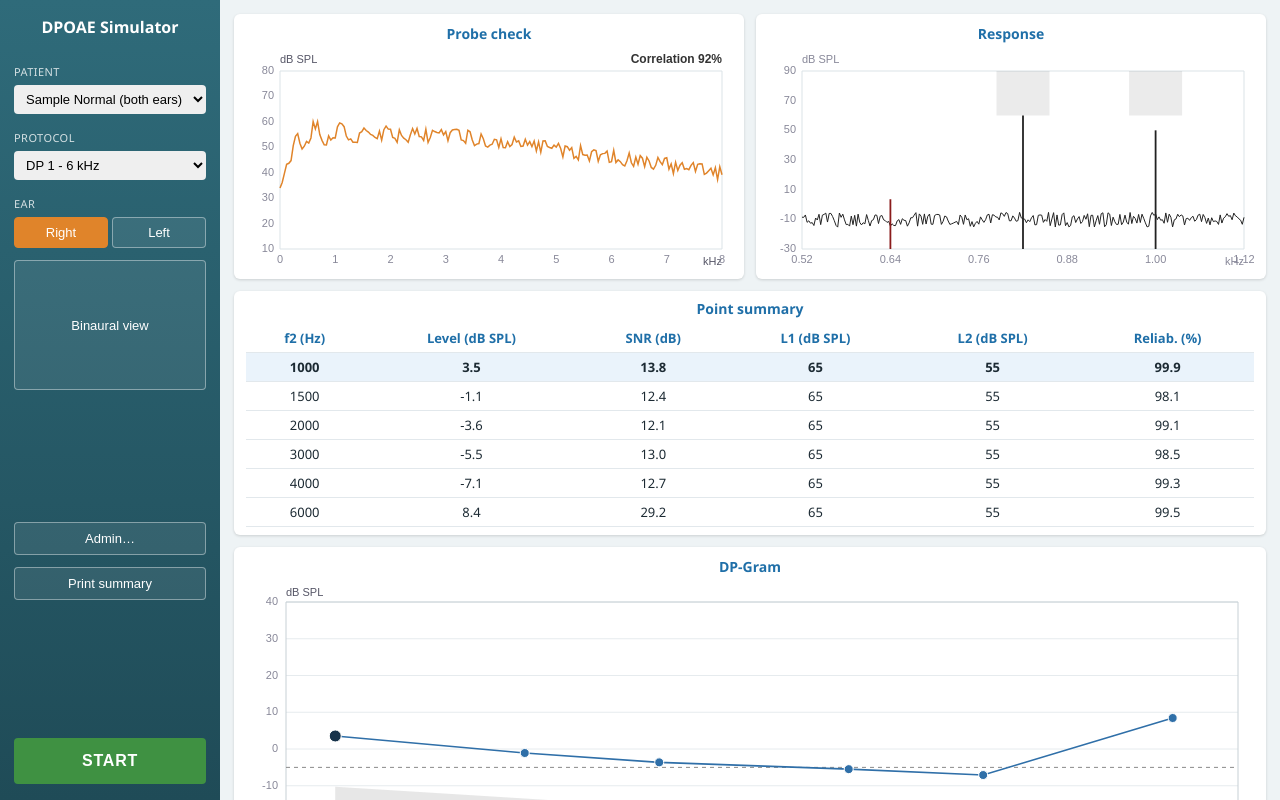
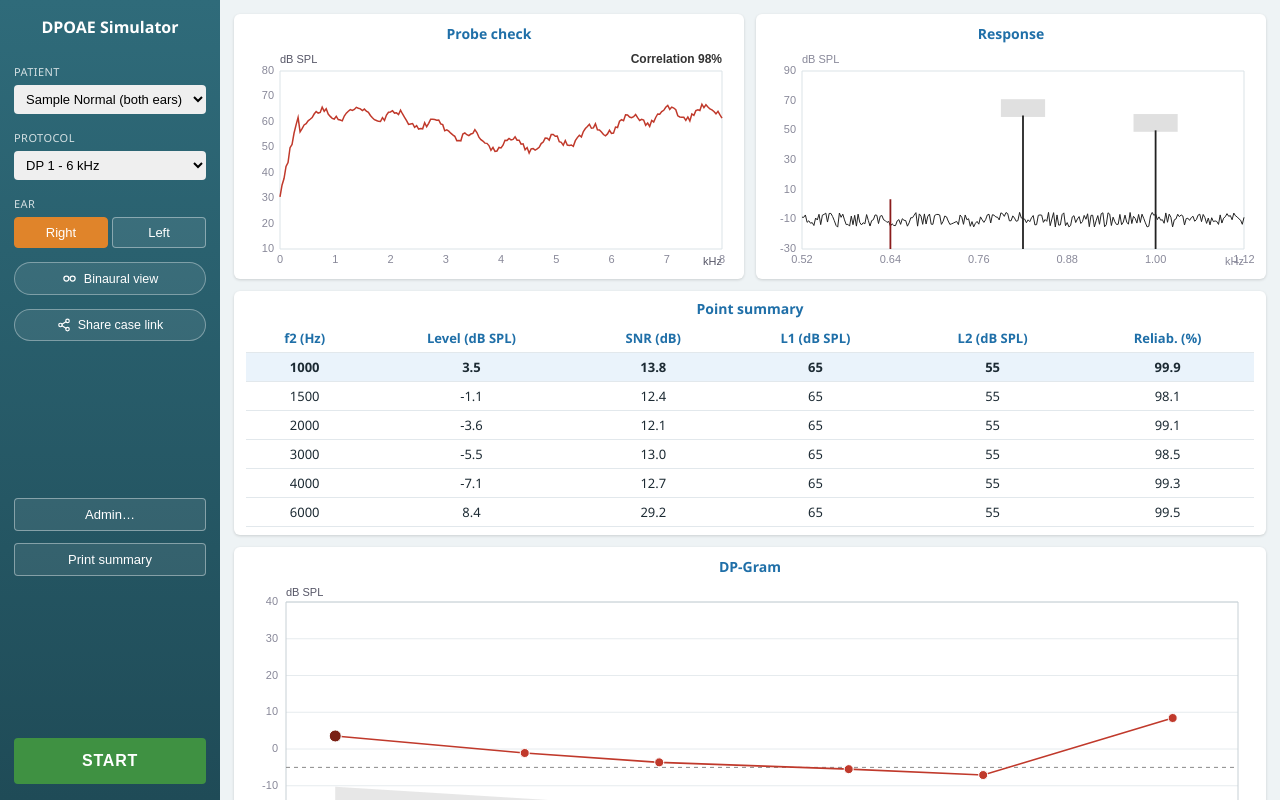
Before and after one commit to jakalnz/dpoae-simulator, a plain HTML site: page index.html in a window 1280 px wide. Drawn offline with Linux system fonts and the light colour scheme; no server answers.

Commit message:
Improve probe check realism, ear color-coding, FFT tolerance boxes, share links
- Probe check curve now follows the reference Titan Suite shape (sharp
  insertion rise, gentle undulating plateau, broad mid-frequency dip)
  with correlation defaulting to 97-100%.
- Right ear plots (probe check + DP-Gram) now render in red, left ear
  in blue, matching the reference binaural color convention.
- Response/FFT grey boxes now represent the L1/L2 stimulus level
  tolerance (+/-6 dB SPL) centered on F1/F2, rather than an arbitrary
  frequency-selectivity band.
- Binaural view button restyled as a compact pill instead of a large
  block button.
- Added case sharing via URL hash (#case=<encoded>), decoded on load
  and copied to clipboard via a new Share case link button.

Co-Authored-By: Claude Sonnet 5 <noreply@anthropic.com>

```diff
--- a/app.js
+++ b/app.js
@@ -35,7 +35,7 @@ const els = {};
 function cacheEls() {
   [
     'patient-select', 'protocol-select', 'ear-right-btn', 'ear-left-btn',
-    'binaural-btn', 'admin-btn', 'print-btn', 'start-btn',
+    'binaural-btn', 'share-btn', 'admin-btn', 'print-btn', 'start-btn',
     'single-view', 'binaural-view',
     'probe-canvas', 'response-canvas', 'dpgram-canvas',
     'summary-tbody',
@@ -153,6 +153,55 @@ function getEarPoints(patient, ear, protoKey) {
   return proto.points.map((f2, idx) => computePoint(patient.id, ear, protoKey, idx, earData.points[idx]));
 }
 
+// ─── SHARE LINK CODEC ─────────────────────────────────────────
+// Compact-enough (not bit-packed) base64url encoding of a single patient
+// case into the URL hash, so a case can be shared via a link like the
+// other simulators (#case=<encoded>).
+function encodeCase(patient) {
+  const json = JSON.stringify(patient);
+  const b64 = btoa(unescape(encodeURIComponent(json)));
+  return b64.replace(/\+/g, '-').replace(/\//g, '_').replace(/=+$/, '');
+}
+
+function decodeCase(encoded) {
+  let b64 = encoded.replace(/-/g, '+').replace(/_/g, '/');
+  while (b64.length % 4) b64 += '=';
+  const json = decodeURIComponent(escape(atob(b64)));
+  return JSON.parse(json);
+}
+
+function buildShareUrl(patient) {
+  const url = new URL(window.location.href);
+  url.hash = 'case=' + encodeCase(patient);
+  return url.toString();
+}
+
+async function shareCurrentCase() {
+  if (!state.currentPatient) return;
+  const url = buildShareUrl(state.currentPatient);
+  try {
+    await navigator.clipboard.writeText(url);
+    showToast('Share link copied to clipboard');
+  } catch (e) {
+    showToast('Copy failed — link: ' + url, 4000);
+  }
+}
+
+function tryLoadSharedCase() {
+  const match = /(?:^|[#&])case=([^&]+)/.exec(window.location.hash);
+  if (!match) return false;
+  try {
+    const patient = decodeCase(match[1]);
+    if (!patient || !patient.ears) return false;
+    if (!patient.id) patient.id = 'shared-' + Date.now();
+    if (!patient.name) patient.name = 'Shared case';
+    state.patients = [patient, ...state.patients];
+    return true;
+  } catch (e) {
+    return false;
+  }
+}
+
 // ─── CANVAS HELPERS ─────────────────────────────────────────
 function setupCanvas(canvas) {
   const dpr = window.devicePixelRatio || 1;
@@ -177,7 +226,10 @@ function linScaleY(val, minV, maxV, padTop, plotH) {
 }
 
 // ─── PROBE CHECK CANVAS ──────────────────────────────────────
-function drawProbeCheck(canvas, seedKey) {
+// Modeled on the reference Titan Suite probe-check curve: a sharp low-frequency
+// rise (probe insertion transient), then a gently undulating plateau with a
+// broad dip around 3-5kHz before recovering toward the high end.
+function drawProbeCheck(canvas, seedKey, ear) {
   const { ctx, w, h } = setupCanvas(canvas);
   ctx.clearRect(0, 0, w, h);
   const padL = 34, padR = 10, padT = 22, padB = 20;
@@ -211,24 +263,32 @@ function drawProbeCheck(canvas, seedKey) {
   });
 
   const rng = seededRng(hashStr(seedKey + '|probe'));
-  const correlation = Math.round(90 + rng() * 10);
+  const correlation = Math.round(97 + rng() * 3); // near-100%, well-seated probe
   ctx.fillStyle = '#333';
   ctx.font = 'bold 12px Arial';
   ctx.textAlign = 'right';
   ctx.fillText('Correlation ' + correlation + '%', w - padR, padT - 8);
 
-  ctx.strokeStyle = '#e0842a';
+  const color = ear === 'left' ? '#2f6fa8' : '#c0392b';
+  ctx.strokeStyle = color;
   ctx.lineWidth = 1.5;
   ctx.beginPath();
-  const n = 200;
-  let baseline = 55;
+  const n = 220;
+  const peak = 62 + (rng() - 0.5) * 6;
+  const dipCenter = 3.8 + (rng() - 0.5) * 1.2;
   for (let i = 0; i <= n; i++) {
     const f = (i / n) * maxF;
     const x = padL + (i / n) * plotW;
-    let val = baseline - 8 * Math.exp(-f * 1.2) * Math.sin(f * 14 + 2)
-      - (f > 3 ? (f - 3) * 3 : 0)
-      + (rng() - 0.5) * 6;
-    if (f < 0.3) val = 30 + f * 80 + (rng() - 0.5) * 8;
+    let val;
+    if (f < 0.35) {
+      // sharp insertion rise
+      val = 30 + (peak - 30) * (f / 0.35) + (rng() - 0.5) * 4;
+    } else {
+      const settle = peak - 6 * Math.exp(-(f - 0.35) * 3); // brief overshoot settling
+      const dip = 14 * Math.exp(-Math.pow((f - dipCenter) / 1.8, 2));
+      const ripple = 2.5 * Math.sin(f * 9 + 1.3);
+      val = settle - dip + ripple + (rng() - 0.5) * 2.5;
+    }
     val = Math.max(minY + 2, Math.min(maxY - 2, val));
     const y = linScaleY(val, minY, maxY, padT, plotH);
     if (i === 0) ctx.moveTo(x, y); else ctx.lineTo(x, y);
@@ -280,15 +340,19 @@ function drawResponse(canvas, point, seedKey, idx) {
   const fx = f => padL + ((f - minF) / (maxF - minF)) * plotW;
   const fy = v => linScaleY(v, minY, maxY, padT, plotH);
 
-  // shaded stimulus regions around F1 and F2
+  // shaded level-tolerance boxes: L1/L2 dB SPL +/- 6dB, centered over F1/F2.
+  // These indicate whether the delivered stimulus level is within tolerance,
+  // not a frequency-selectivity window.
   const f1KHz = point.f1 / 1000, f2KHz = point.f2 / 1000;
-  const bandW = spanKHz * 0.06;
-  ctx.fillStyle = 'rgba(0,0,0,0.08)';
-  [f1KHz, f2KHz].forEach(fk => {
+  const bandW = spanKHz * 0.05;
+  ctx.fillStyle = 'rgba(0,0,0,0.12)';
+  [[f1KHz, point.l1], [f2KHz, point.l2]].forEach(([fk, level]) => {
     if (fk >= minF && fk <= maxF) {
       const x1 = fx(Math.max(minF, fk - bandW));
       const x2 = fx(Math.min(maxF, fk + bandW));
-      ctx.fillRect(x1, padT, x2 - x1, plotH * 0.25);
+      const yTop = fy(Math.min(maxY, level + 6));
+      const yBot = fy(Math.max(minY, level - 6));
+      ctx.fillRect(x1, yTop, x2 - x1, yBot - yTop);
     }
   });
 
@@ -328,7 +392,9 @@ function drawResponse(canvas, point, seedKey, idx) {
 // ─── DP-GRAM CANVAS ────────────────────────────────────────
 const dpgramLayout = {}; // canvasId -> { points: [{x,y,data}], geom }
 
-function drawDpGram(canvas, points, selectedIdx, layoutKey) {
+function drawDpGram(canvas, points, selectedIdx, layoutKey, ear) {
+  const accent = ear === 'left' ? '#2f6fa8' : '#c0392b';
+  const accentDark = ear === 'left' ? '#16324a' : '#7a2015';
   const { ctx, w, h } = setupCanvas(canvas);
   ctx.clearRect(0, 0, w, h);
   const padL = 40, padR = 16, padT = 20, padB = 26;
@@ -394,7 +460,7 @@ function drawDpGram(canvas, points, selectedIdx, layoutKey) {
     data: p
   }));
 
-  ctx.strokeStyle = '#2f6fa8';
+  ctx.strokeStyle = accent;
   ctx.lineWidth = 1.6;
   ctx.beginPath();
   coords.forEach((c, i) => { if (i === 0) ctx.moveTo(c.x, c.y); else ctx.lineTo(c.x, c.y); });
@@ -403,7 +469,7 @@ function drawDpGram(canvas, points, selectedIdx, layoutKey) {
   coords.forEach((c, i) => {
     ctx.beginPath();
     ctx.arc(c.x, c.y, i === selectedIdx ? 6 : 4.5, 0, Math.PI * 2);
-    ctx.fillStyle = i === selectedIdx ? '#16324a' : '#2f6fa8';
+    ctx.fillStyle = i === selectedIdx ? accentDark : accent;
     ctx.fill();
     ctx.strokeStyle = '#fff';
     ctx.lineWidth = 1;
@@ -483,9 +549,9 @@ function renderSingleView() {
   if (state.selectedIndex >= points.length) state.selectedIndex = 0;
   const seedKey = state.currentPatient.id + '|' + state.ear;
 
-  drawProbeCheck(els['probe-canvas'], seedKey);
+  drawProbeCheck(els['probe-canvas'], seedKey, state.ear);
   drawResponse(els['response-canvas'], points[state.selectedIndex], seedKey, state.selectedIndex);
-  drawDpGram(els['dpgram-canvas'], points, state.selectedIndex, 'single');
+  drawDpGram(els['dpgram-canvas'], points, state.selectedIndex, 'single', state.ear);
   renderSummaryTable(points, state.selectedIndex);
 }
 
@@ -496,9 +562,9 @@ function renderBinauralView() {
     if (state.binSelected[ear] >= points.length) state.binSelected[ear] = 0;
     const idx = state.binSelected[ear];
     const seedKey = state.currentPatient.id + '|' + ear;
-    drawProbeCheck(els['bin-' + ear + '-probe-canvas'], seedKey);
+    drawProbeCheck(els['bin-' + ear + '-probe-canvas'], seedKey, ear);
     drawResponse(els['bin-' + ear + '-response-canvas'], points[idx], seedKey, idx);
-    drawDpGram(els['bin-' + ear + '-dpgram-canvas'], points, idx, 'bin-' + ear);
+    drawDpGram(els['bin-' + ear + '-dpgram-canvas'], points, idx, 'bin-' + ear, ear);
   });
 }
 
@@ -566,6 +632,7 @@ function attachEvents() {
   els['ear-right-btn'].addEventListener('click', () => setEar('right'));
   els['ear-left-btn'].addEventListener('click', () => setEar('left'));
   els['binaural-btn'].addEventListener('click', () => setBinaural(!state.binaural));
+  els['share-btn'].addEventListener('click', shareCurrentCase);
   els['admin-btn'].addEventListener('click', () => { window.location.href = 'admin.html'; });
   els['print-btn'].addEventListener('click', printSummary);
   els['start-btn'].addEventListener('click', () => {
@@ -607,8 +674,10 @@ function attachEvents() {
 (async function init() {
   cacheEls();
   await loadPatients();
+  const sharedLoaded = tryLoadSharedCase();
   populatePatientSelect();
   populateProtocolSelect();
   attachEvents();
   selectPatient(0);
+  if (sharedLoaded) showToast('Loaded shared case: ' + state.currentPatient.name);
 })();
--- a/index.html
+++ b/index.html
@@ -23,7 +23,14 @@
       <button id="ear-right-btn" class="toggle-btn active" data-ear="right">Right</button>
       <button id="ear-left-btn" class="toggle-btn" data-ear="left">Left</button>
     </div>
-    <button id="binaural-btn" class="toggle-btn wide-btn">Binaural view</button>
+    <button id="binaural-btn" class="pill-btn">
+      <svg viewBox="0 0 24 24" width="15" height="15" fill="none" stroke="currentColor" stroke-width="2" stroke-linecap="round"><circle cx="7" cy="12" r="4"/><circle cx="17" cy="12" r="4"/></svg>
+      <span>Binaural view</span>
+    </button>
+    <button id="share-btn" class="pill-btn">
+      <svg viewBox="0 0 24 24" width="14" height="14" fill="none" stroke="currentColor" stroke-width="2" stroke-linecap="round" stroke-linejoin="round"><circle cx="18" cy="5" r="3"/><circle cx="6" cy="12" r="3"/><circle cx="18" cy="19" r="3"/><line x1="8.6" y1="10.6" x2="15.4" y2="6.4"/><line x1="8.6" y1="13.4" x2="15.4" y2="17.6"/></svg>
+      <span>Share case link</span>
+    </button>
 
     <div class="sidebar-spacer"></div>
 
--- a/style.css
+++ b/style.css
@@ -69,9 +69,34 @@ html, body {
   border-color: #e0842a;
 }
 
-.wide-btn {
-  margin-top: 6px;
+.pill-btn {
+  margin-top: 8px;
   width: 100%;
+  display: flex;
+  align-items: center;
+  justify-content: center;
+  gap: 7px;
+  padding: 8px 12px;
+  border-radius: 999px;
+  border: 1px solid rgba(255,255,255,.35);
+  background: rgba(255,255,255,.08);
+  color: #fff;
+  cursor: pointer;
+  font-size: 12.5px;
+  transition: background .15s, border-color .15s;
+}
+
+.pill-btn:hover {
+  background: rgba(255,255,255,.2);
+}
+
+.pill-btn.active {
+  background: #e0842a;
+  border-color: #e0842a;
+}
+
+.pill-btn svg {
+  flex: 0 0 auto;
 }
 
 .sidebar-spacer {
```
